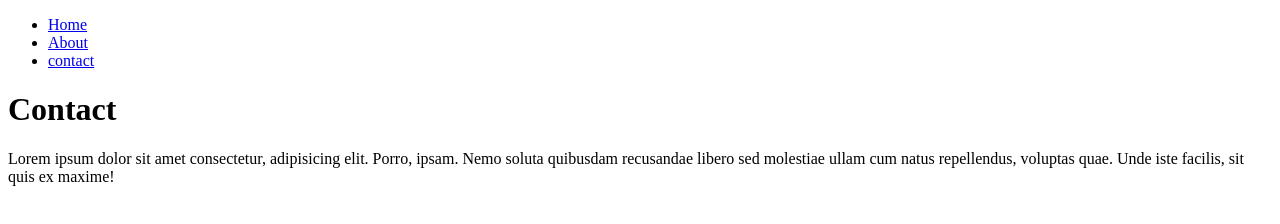
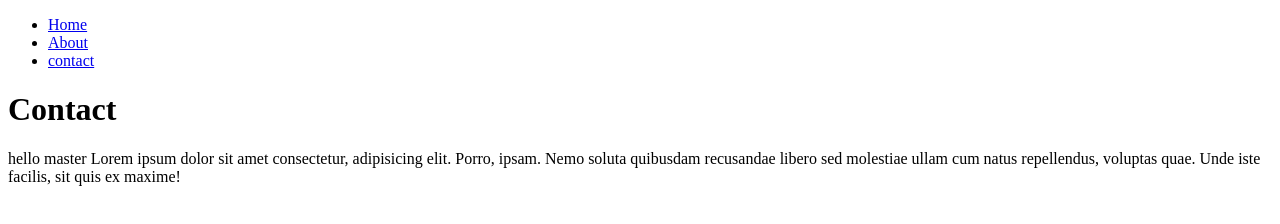
Before and after one commit to sagarkanoji/node-http-server2, a plain HTML site: page pages/contact.html in a window 1280 px wide. Drawn offline with Linux system fonts and the light colour scheme.

Commit message:
contact.html master commit

```diff
--- a/pages/contact.html
+++ b/pages/contact.html
@@ -13,6 +13,7 @@
     </ul>
     <h1>Contact</h1>
     <p>
+        hello master
 Lorem ipsum dolor sit amet consectetur, adipisicing elit. Porro, ipsam. Nemo soluta quibusdam recusandae libero sed molestiae ullam cum natus repellendus, voluptas quae. Unde iste facilis, sit quis ex maxime!
 </p>
 </body>
```
